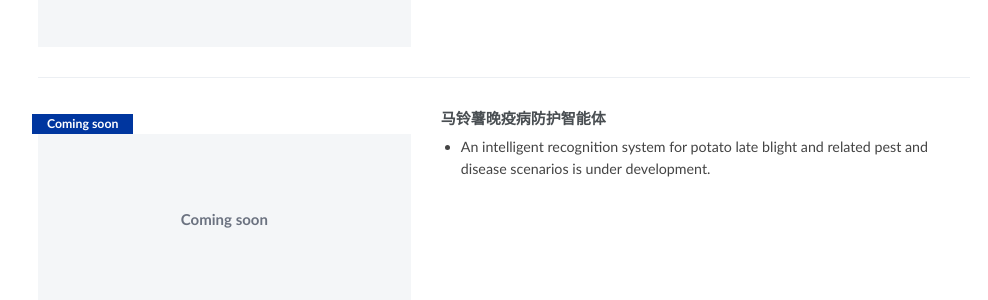
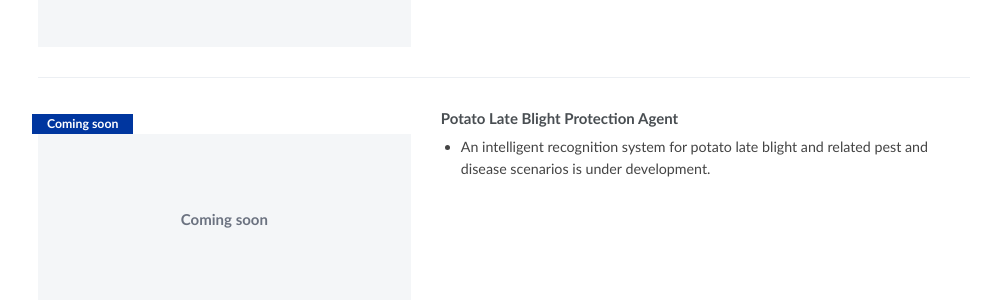
Before and after one commit to liu-ruilin/liu-ruilin.github.io, a Jekyll site: the page built from _pages/sinong.md, in a window 1280 px wide. Shown: the part 1268-1568 px from the top of the page, without its empty margins (136-1124 px from the left). Built offline with Jekyll 4.4.1, drawn with Linux system fonts in a browser that asks for light colours.

Commit message:
Update CV file and Si Nong project label

```diff
--- a/_config.yml
+++ b/_config.yml
@@ -30,7 +30,7 @@ author:
   employer         :
   pubmed           :
   googlescholar    : "https://scholar.google.com/citations?user=q2skelkAAAAJ&h"
-  cv               : "/files/CV_Ruilin_Liu_v2.pdf"
+  cv               : "/files/CV_Ruilin_Liu.pdf"
   email            : "liurl@stu.njau.edu.cn"
   researchgate     :  # e.g., "https://www.researchgate.net/profile/yourprofile"
   uri              :
--- a/_pages/sinong.md
+++ b/_pages/sinong.md
@@ -174,7 +174,7 @@ Si Nong is an open-source agricultural large language model ecosystem developed
       <div class="publication-placeholder">Coming soon</div>
     </div>
     <div class="publication-text">
-      <h2>马铃薯晚疫病防护智能体</h2>
+      <h2>Potato Late Blight Protection Agent</h2>
       <div class="publication-highlight">
         <ul>
           <li>An intelligent recognition system for potato late blight and related pest and disease scenarios is under development.</li>
```
Also changed, not shown: 2 other files.
